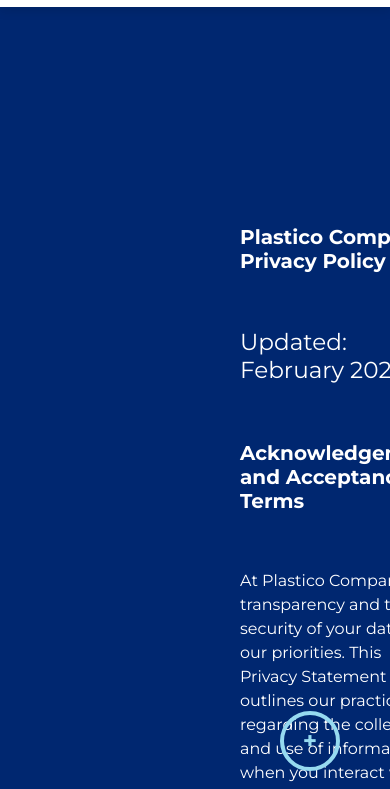
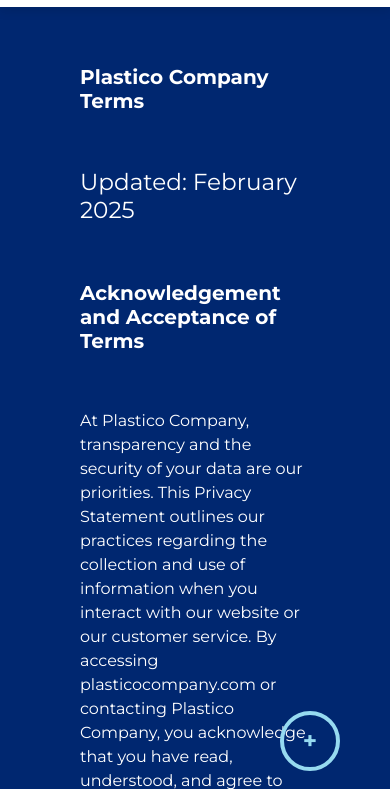
Before and after one commit to GrazieliMart/plastico.company, a plain HTML site: page terms.html in a window 390 px wide. Shown: the part 53-842 px from the top of the page. Drawn offline with nearby package versions, Linux system fonts and the light colour scheme.

Commit message:
erro na privacidade consertado

```diff
--- a/terms.html
+++ b/terms.html
@@ -34,7 +34,14 @@
     color: white;
     margin-top: -50px;
     padding: 200px 200px;
-}</style>
+}@media screen and (max-width: 1200px) {
+
+
+  .div2-container {
+      margin-top: -50px;
+      padding: 40px;
+  }
+  }</style>
 <body>
 
 <!-- NAVBAR PLASTICO -->
@@ -230,7 +237,7 @@
       <!-- DIV 2 -->
   <div class="div2-container" data-aos="fade-up">
     <div class="div2-left"> <br><br>
-        <h2>Plastico Company Privacy Policy</h2><br><br>
+        <h2>Plastico Company Terms</h2><br><br>
         <h3>Updated: February 2025</h3>
         <br><br>
         <h2>Acknowledgement and Acceptance of Terms</h2><br><br>
```
Also changed, not shown: privacy-police.html (+7 -0 lines).
